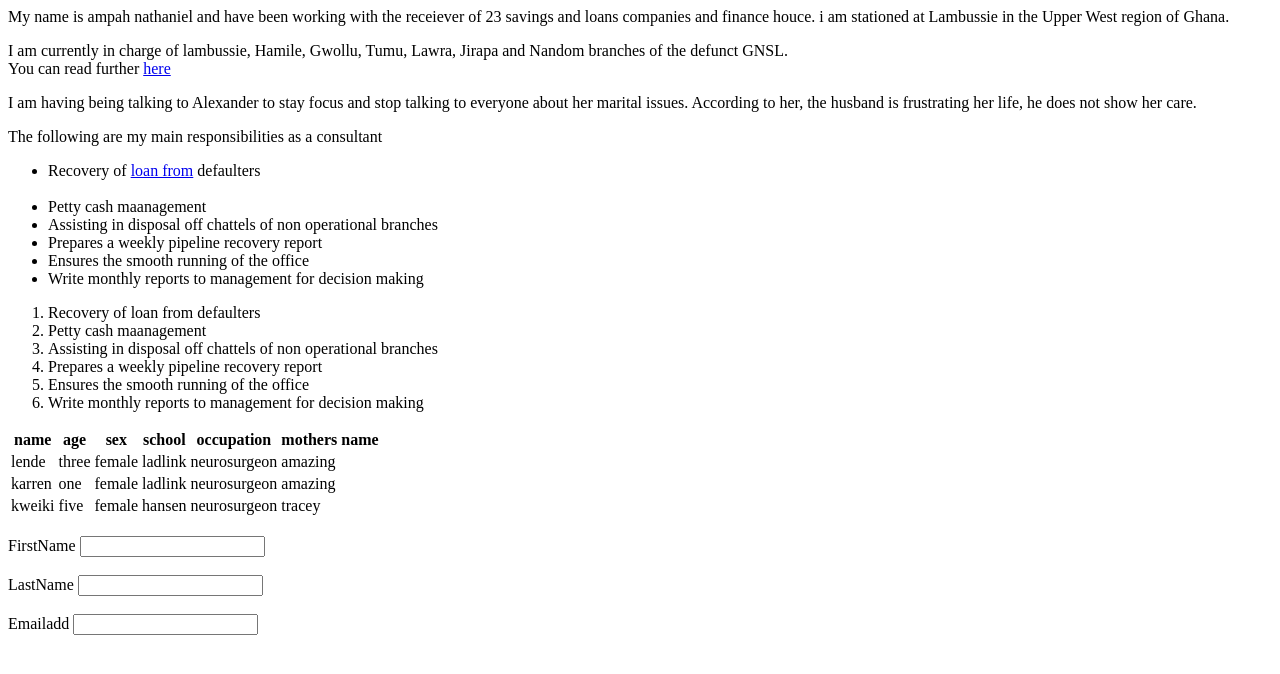
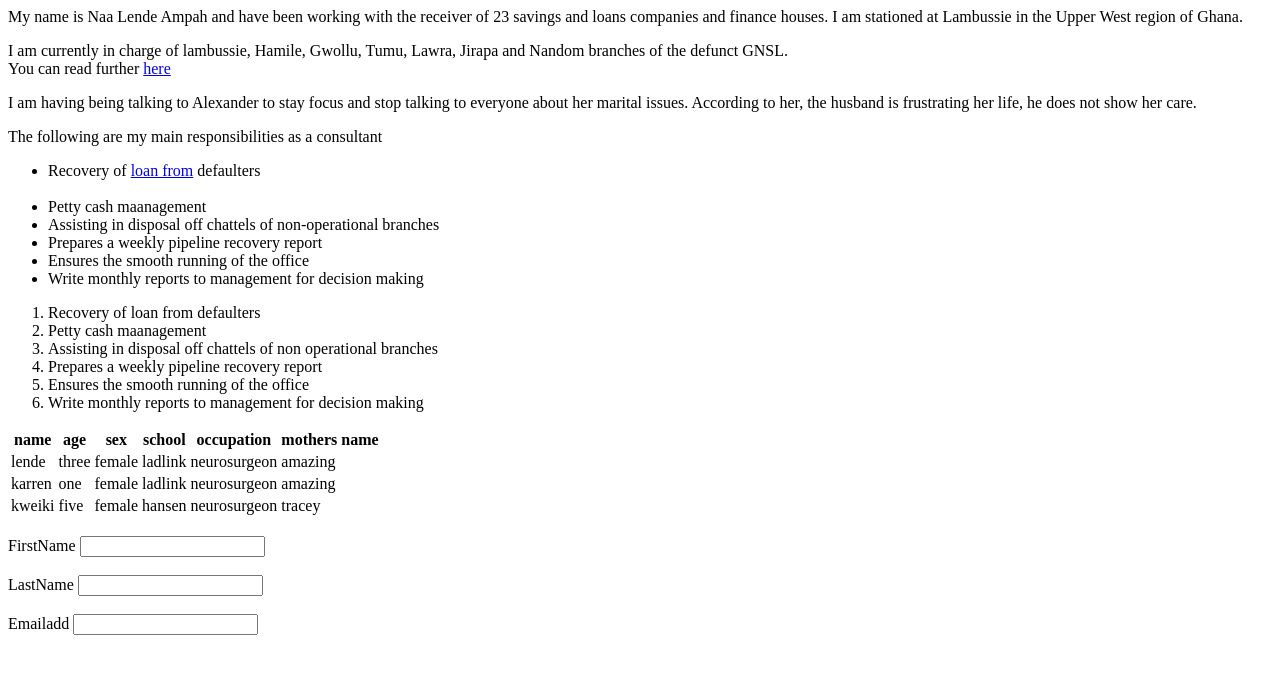
Before and after one commit to Anpah/html_fundamentals, a plain HTML site: page lende.html in a window 1280 px wide. Drawn offline with Linux system fonts and the light colour scheme.

Commit message:
Worked on the diction.

```diff
--- a/lende.html
+++ b/lende.html
@@ -6,7 +6,7 @@
 	<title> <h1> MY FIRST PROGRAMMING </h1></title>
 </head>
 <body>
-<h3.2>My name is ampah nathaniel and have been working with the receiever of 23 savings and loans companies and finance houce. i am stationed at Lambussie in the Upper West region of Ghana. <p> I am currently in charge of lambussie, Hamile, Gwollu, Tumu, Lawra, Jirapa and Nandom branches of the defunct GNSL.
+<h3.2>My name is Naa Lende Ampah and have been working with the receiver of 23 savings and loans companies and finance houses. I am stationed at Lambussie in the Upper West region of Ghana. <p> I am currently in charge of lambussie, Hamile, Gwollu, Tumu, Lawra, Jirapa and Nandom branches of the defunct GNSL.
 	<br>
 	You can read further <a href=" https://www.youtube.com/ " target="_blank" > here </a> </p> </h3.2> <p> <h3.2> I am having being talking to Alexander to stay focus and stop talking to everyone about her marital issues. According to her, the husband is frustrating her life, he does not show her care. </h3.2> </p>
 <p>The following are my main responsibilities as a consultant
@@ -14,7 +14,7 @@
 <li> Recovery of <a href="https://chat.openai.com/chat" target="_blank">loan from</a> defaulters </li>
 <br>
 <li> Petty cash maanagement </li>
-<li> Assisting in disposal off chattels of non operational branches </li>
+<li> Assisting in disposal off chattels of non-operational branches </li>
 <li> Prepares a weekly pipeline recovery report </li>
 <li> Ensures the smooth running of the office  </li>
 <li> Write monthly reports to management for decision making </li>  </ul>
```
